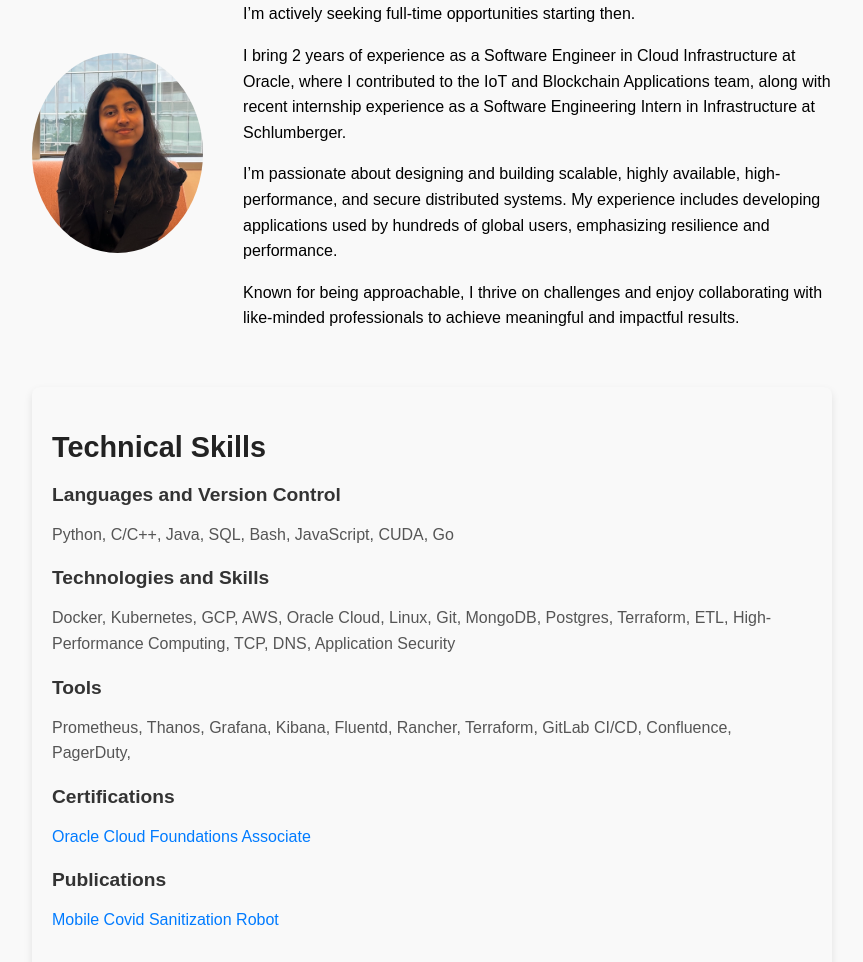
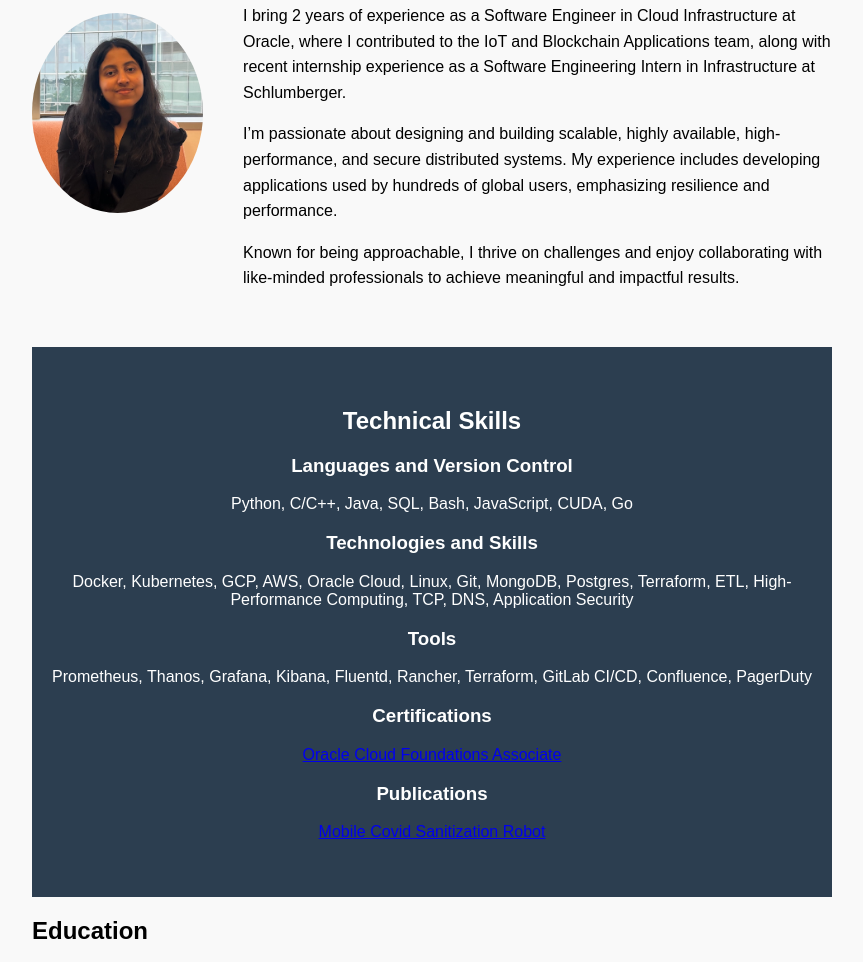
Before and after one commit to Preethi1609/website, a plain HTML site: page index.html in a window 1280 px wide. Shown: the part 206-1168 px from the top of the page, without its empty margins (208-1071 px from the left). Drawn offline with Linux system fonts and the light colour scheme.

Commit message:
skills font fix

```diff
--- a/index.html
+++ b/index.html
@@ -13,27 +13,26 @@
       background-color: #f9f9f9;
     }
     #skills {
-    padding: 20px;
-    background-color: #f9f9f9;
-    border-radius: 8px;
-    box-shadow: 0 4px 8px rgba(0, 0, 0, 0.1);
-    font-size: 1em; /* Set a consistent font size across the section */
+      background-color: #2c3e50;
+      color: #fff;
+      padding: 40px 20px;
+      text-align: center;
     }
-
+/*
     .skills-item {
         margin-bottom: 20px;
     }
 
     .skills-item h3 {
         font-size: 1.2em; /* Adjusted font size for consistency */
-        color: #333;
+        /* color: #333;
         font-weight: bold;
         margin-bottom: 8px;
     }
 
     .skills-item p {
         font-size: 1em; /* Set consistent font size for paragraphs */
-        color: #555;
+        /* color: #555;
         line-height: 1.6;
     }
 
@@ -48,10 +47,10 @@
 
     #skills h2 {
         font-size: 1.8em; /* Slightly smaller heading size for better consistency */
-        color: #222;
+        /* color: #222;
         margin-bottom: 20px;
         font-weight: bold;
-    }
+    /* } */ */ */ */ */
 
 
     /* Header styles */
@@ -157,27 +156,22 @@
 
     <section id="skills">
         <h2>Technical Skills</h2>
-        <div class="skills-item">
         <h3>Languages and Version Control</h3>
         <p>Python, C/C++, Java, SQL, Bash, JavaScript, CUDA, Go</p>
-        </div>
-        <div class="skills-item">
+
         <h3>Technologies and Skills</h3>
         <p>Docker, Kubernetes, GCP, AWS, Oracle Cloud, Linux, Git, MongoDB, Postgres, Terraform, ETL, High-Performance Computing, TCP, DNS, Application Security</p>
-        </div>
-        <div class="skills-item">
+
         <h3>Tools</h3>
-            <p>Prometheus, Thanos, Grafana, Kibana, Fluentd, Rancher, Terraform, GitLab CI/CD, Confluence, PagerDuty, </p>
-        </div>
-        <div class="skills-item">
+        <p>Prometheus, Thanos, Grafana, Kibana, Fluentd, Rancher, Terraform, GitLab CI/CD, Confluence, PagerDuty</p>
+
         <h3>Certifications</h3>
         <p><a href="https://catalog-education.oracle.com/pls/certview/sharebadge?id=51751711D673462173CF68CF4D5C939C8E798FA4066BBD7D16483768AD76B27D">Oracle Cloud Foundations Associate</a></p>
-        </div>
-        <div class="skills-item">
+
         <h3>Publications</h3>
         <p><a href="https://ieeexplore.ieee.org/document/9588769">Mobile Covid Sanitization Robot</a></p>
-        </div>
     </section>
+
 
     <section id="education">
       <h2>Education</h2>
```
Lines whose indentation alone changed are shown as unchanged.
